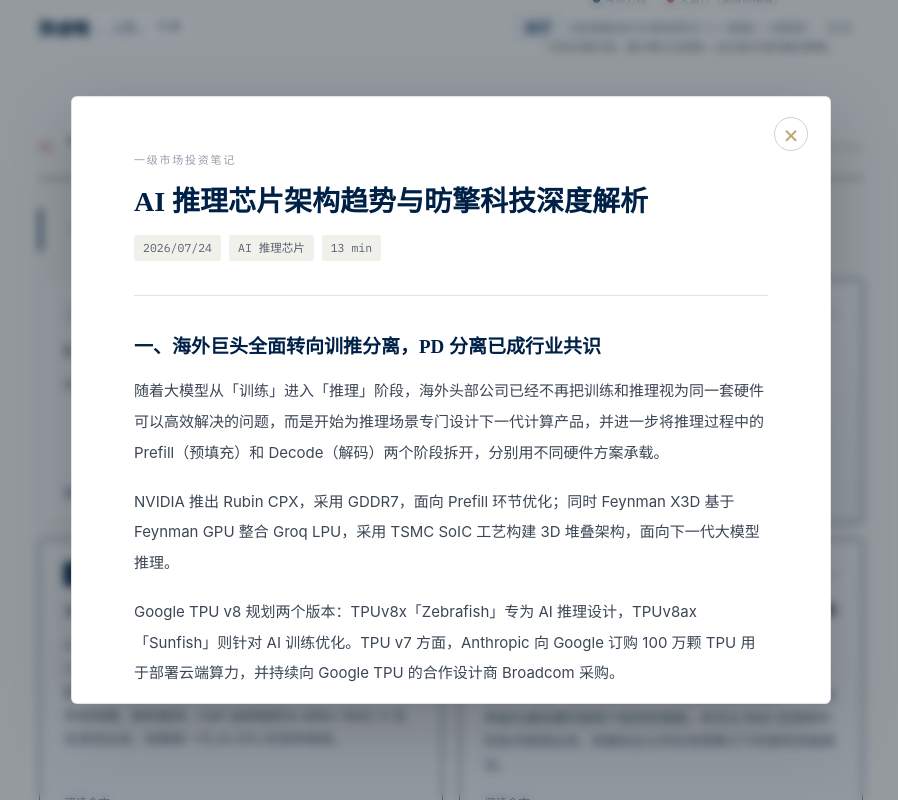
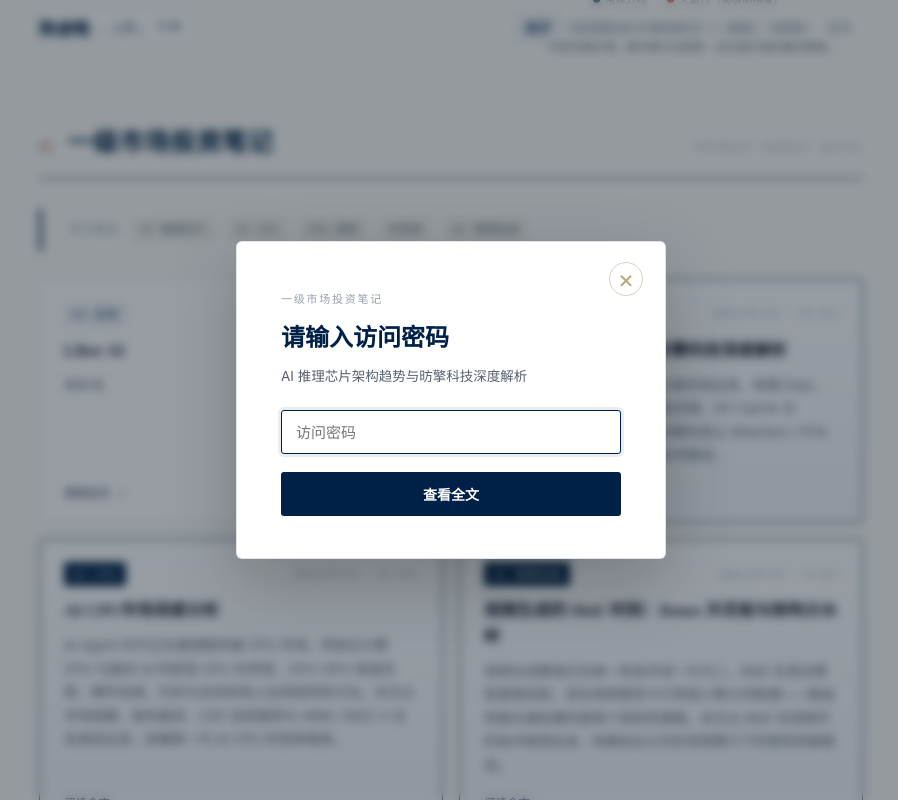
Before and after one commit to wyd0042/Kimming_chen, a React (Vite) app: page / in a window 1280 px wide. Both pictures are taken after a click on the element 850 px from the left and 901 px from the top of the page. Shown: the part 501-1301 px from the top of the page, without its empty margins (189-1087 px from the left). Built offline with nearby package versions, Linux system fonts and the light colour scheme.

Commit message:
Add password gate for market notes

```diff
--- a/src/JimmyChenSite.jsx
+++ b/src/JimmyChenSite.jsx
@@ -28,6 +28,8 @@
   phone: "+86 15916593133",
   location: "深圳 · 上海 · 牛津",
 };
+
+const NOTE_PASSWORD = "20260730";
 
 
 // ── 参与投资的项目 ───────────────────────────────────────────────
@@ -672,11 +674,42 @@
   );
 }
 
+function PasswordModal({ note, value, error, onChange, onSubmit, onClose }) {
+  if (!note) return null;
+
+  return (
+    <div className="modal-backdrop" onClick={onClose}>
+      <form className="password-panel" onSubmit={onSubmit} onClick={(e) => e.stopPropagation()}>
+        <button className="modal-close" type="button" onClick={onClose} aria-label="关闭密码验证">×</button>
+        <div className="modal-kicker">一级市场投资笔记</div>
+        <h2 className="password-title">请输入访问密码</h2>
+        <p className="password-note">{note.title}</p>
+        <input
+          className="password-input"
+          type="password"
+          inputMode="numeric"
+          autoFocus
+          value={value}
+          onChange={(e) => onChange(e.target.value)}
+          placeholder="访问密码"
+          aria-label="访问密码"
+        />
+        {error && <p className="password-error">{error}</p>}
+        <button className="password-submit" type="submit">查看全文</button>
+      </form>
+    </div>
+  );
+}
+
 export default function JimmyChenSite() {
   const [active, setActive] = useState("hero");
   const [menuOpen, setMenuOpen] = useState(false);
   const [scrolled, setScrolled] = useState(false);
   const [detail, setDetail] = useState(null);
+  const [noteUnlocked, setNoteUnlocked] = useState(false);
+  const [pendingThought, setPendingThought] = useState(null);
+  const [notePassword, setNotePassword] = useState("");
+  const [notePasswordError, setNotePasswordError] = useState("");
   const sortedDeals = sortByDateDesc(DEALS);
   const sortedThoughts = sortByDateDesc(THOUGHTS);
   const sortedReflections = sortByDateDesc(REFLECTIONS);
@@ -704,8 +737,13 @@
   }, []);
 
   useEffect(() => {
-    if (!detail) return undefined;
-    const onKeyDown = (e) => { if (e.key === "Escape") setDetail(null); };
+    if (!detail && !pendingThought) return undefined;
+    const onKeyDown = (e) => {
+      if (e.key === "Escape") {
+        setDetail(null);
+        closePasswordModal();
+      }
+    };
     const previousOverflow = document.body.style.overflow;
     document.body.style.overflow = "hidden";
     window.addEventListener("keydown", onKeyDown);
@@ -713,16 +751,41 @@
       document.body.style.overflow = previousOverflow;
       window.removeEventListener("keydown", onKeyDown);
     };
-  }, [detail]);
+  }, [detail, pendingThought]);
 
   const go = (id) => { document.getElementById(id)?.scrollIntoView({ behavior: "smooth" }); setMenuOpen(false); };
-  const openThoughtDetail = (thought) => setDetail({
+  const showThoughtDetail = (thought) => setDetail({
     kicker: "一级市场投资笔记",
     title: thought.title,
     date: thought.date,
     meta: [thought.category, thought.readTime].filter(Boolean),
     content: thought.content,
   });
+  const openThoughtDetail = (thought) => {
+    if (noteUnlocked) {
+      showThoughtDetail(thought);
+      return;
+    }
+    setPendingThought(thought);
+    setNotePassword("");
+    setNotePasswordError("");
+  };
+  const closePasswordModal = () => {
+    setPendingThought(null);
+    setNotePassword("");
+    setNotePasswordError("");
+  };
+  const submitNotePassword = (e) => {
+    e.preventDefault();
+    if (notePassword.trim() !== NOTE_PASSWORD) {
+      setNotePasswordError("密码不正确，请重新输入。");
+      return;
+    }
+    const thought = pendingThought;
+    setNoteUnlocked(true);
+    closePasswordModal();
+    if (thought) showThoughtDetail(thought);
+  };
   const openReflectionDetail = (reflection) => setDetail({
     kicker: "成长感悟",
     title: reflection.title,
@@ -875,6 +938,14 @@
         </footer>
       </main>
       <DetailModal detail={detail} onClose={() => setDetail(null)} />
+      <PasswordModal
+        note={pendingThought}
+        value={notePassword}
+        error={notePasswordError}
+        onChange={setNotePassword}
+        onSubmit={submitNotePassword}
+        onClose={closePasswordModal}
+      />
 
       <style>{`
         @import url('https://fonts.googleapis.com/css2?family=Noto+Serif+SC:wght@500;600;700;900&family=IBM+Plex+Mono:wght@400;500&display=swap');
@@ -1001,6 +1072,14 @@
         .modal-remark h3{font-family:var(--mono);font-size:11px;letter-spacing:.16em;color:var(--crit);margin-bottom:10px}
         .modal-remark p{font-size:14px;color:var(--sub);line-height:1.9;margin-bottom:8px}
         .modal-remark p:last-child{margin-bottom:0}
+        .password-panel{position:relative;width:min(430px,100%);background:#fff;color:var(--ink);border:1px solid rgba(0,33,71,.12);border-radius:6px;box-shadow:0 24px 70px rgba(0,0,0,.22);padding:48px 44px 42px}
+        .password-title{font-family:var(--serif);font-size:24px;line-height:1.45;color:var(--oxford);margin-bottom:8px}
+        .password-note{font-size:13.5px;color:var(--sub);line-height:1.8;margin-bottom:22px}
+        .password-input{width:100%;height:44px;border:1px solid var(--line);border-radius:3px;background:#fff;padding:0 14px;font-family:var(--mono);font-size:15px;color:var(--ink);outline:none}
+        .password-input:focus{border-color:var(--oxford);box-shadow:0 0 0 3px rgba(0,33,71,.08)}
+        .password-error{font-size:12.5px;color:var(--crit);line-height:1.7;margin-top:9px}
+        .password-submit{width:100%;height:44px;margin-top:18px;border:none;border-radius:3px;background:var(--oxford);color:#fff;font-weight:600;font-size:14px}
+        .password-submit:hover{background:#0B3565}
 
         .edu-grid{display:grid;gap:16px}
         .edu{border:1px solid var(--line);border-radius:4px;background:#fff;padding:24px 26px}
```
